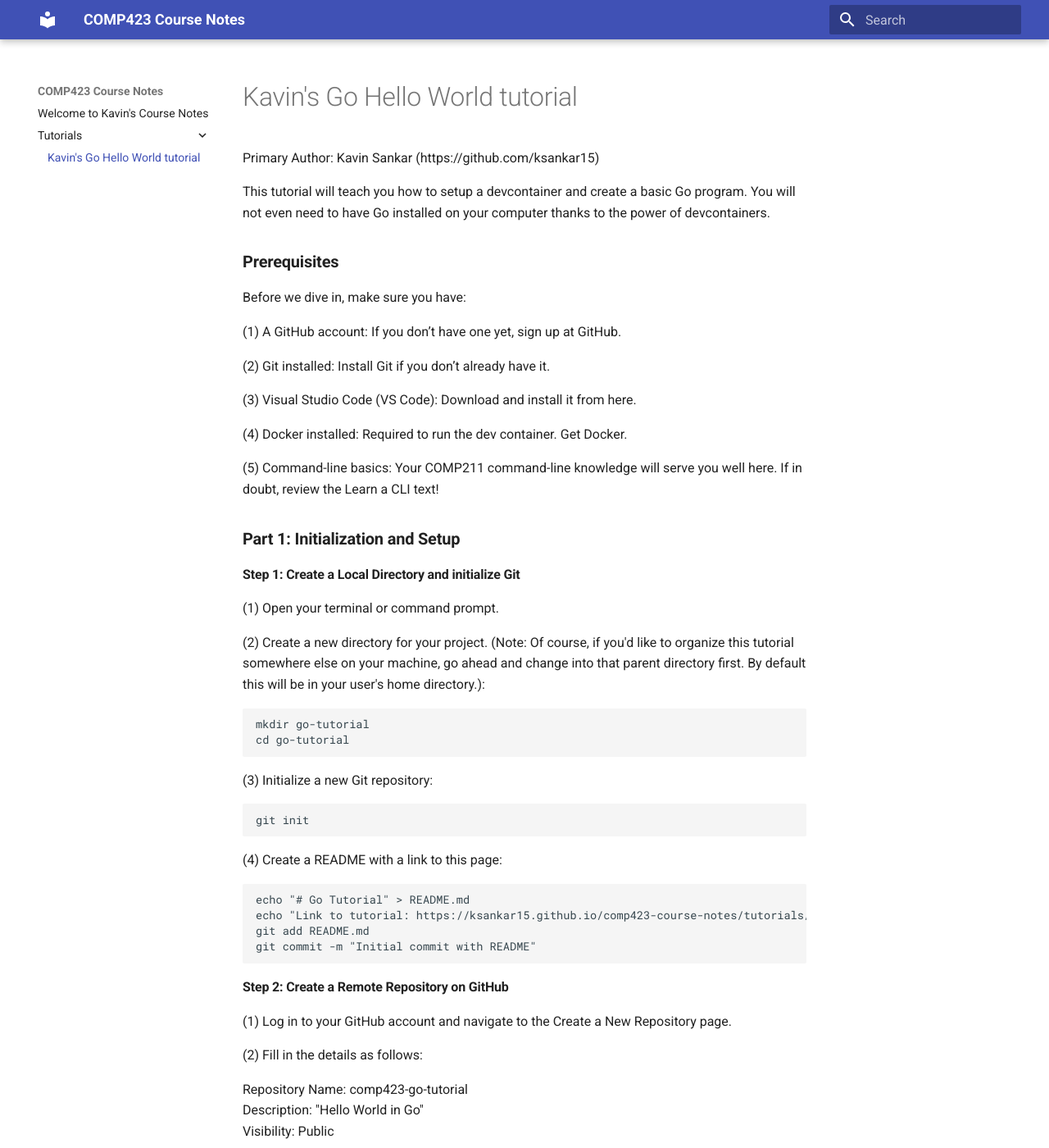
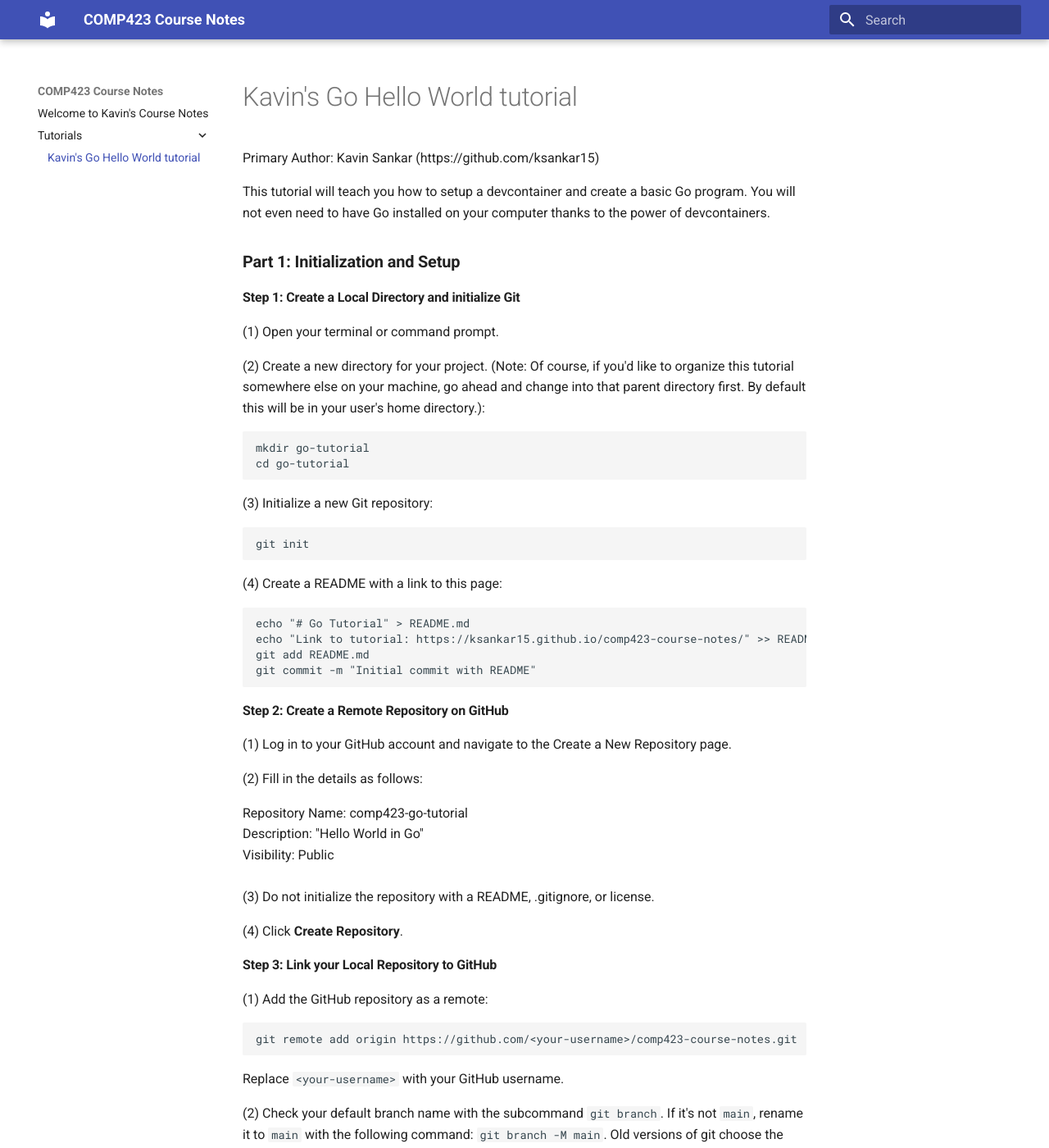
Before and after one commit to ksankar15/comp423-course-notes, an MkDocs documentation site: the page built from docs/tutorials/go-setup.md, in a window 1280 px wide and 1400 px high. Shown: the whole window at 82% size. Built offline with MkDocs 1.6.1 and Material for MkDocs 9.7.7, drawn with Linux system fonts in a browser that asks for light colours; some of the changed text lies outside the part shown.

Commit message:
Markdown file changes

```diff
--- a/docs/tutorials/go-setup.md
+++ b/docs/tutorials/go-setup.md
@@ -3,20 +3,6 @@
 Primary Author: Kavin Sankar (https://github.com/ksankar15)
 
 This tutorial will teach you how to setup a devcontainer and create a basic Go program. You will not even need to have Go installed on your computer thanks to the power of devcontainers.
-
-<h3><strong>Prerequisites</strong></h3>
-
-Before we dive in, make sure you have:
-
-(1) A GitHub account: If you don’t have one yet, sign up at GitHub.
-
-(2) Git installed: Install Git if you don’t already have it.
-
-(3) Visual Studio Code (VS Code): Download and install it from here.
-
-(4) Docker installed: Required to run the dev container. Get Docker.
-
-(5) Command-line basics: Your COMP211 command-line knowledge will serve you well here. If in doubt, review the Learn a CLI text!
 
 <h3><strong>Part 1: Initialization and Setup</strong></h3>
 
@@ -36,7 +22,7 @@
 (4) Create a README with a link to this page:
 
     echo "# Go Tutorial" > README.md
-    echo "Link to tutorial: https://ksankar15.github.io/comp423-course-notes/tutorials/go-setup/" >> README.md
+    echo "Link to tutorial: https://ksankar15.github.io/comp423-course-notes/" >> README.md
     git add README.md
     git commit -m "Initial commit with README"
 
```
Also changed, not shown: other parts of docs/tutorials/go-setup.md (+1 -5 lines).
